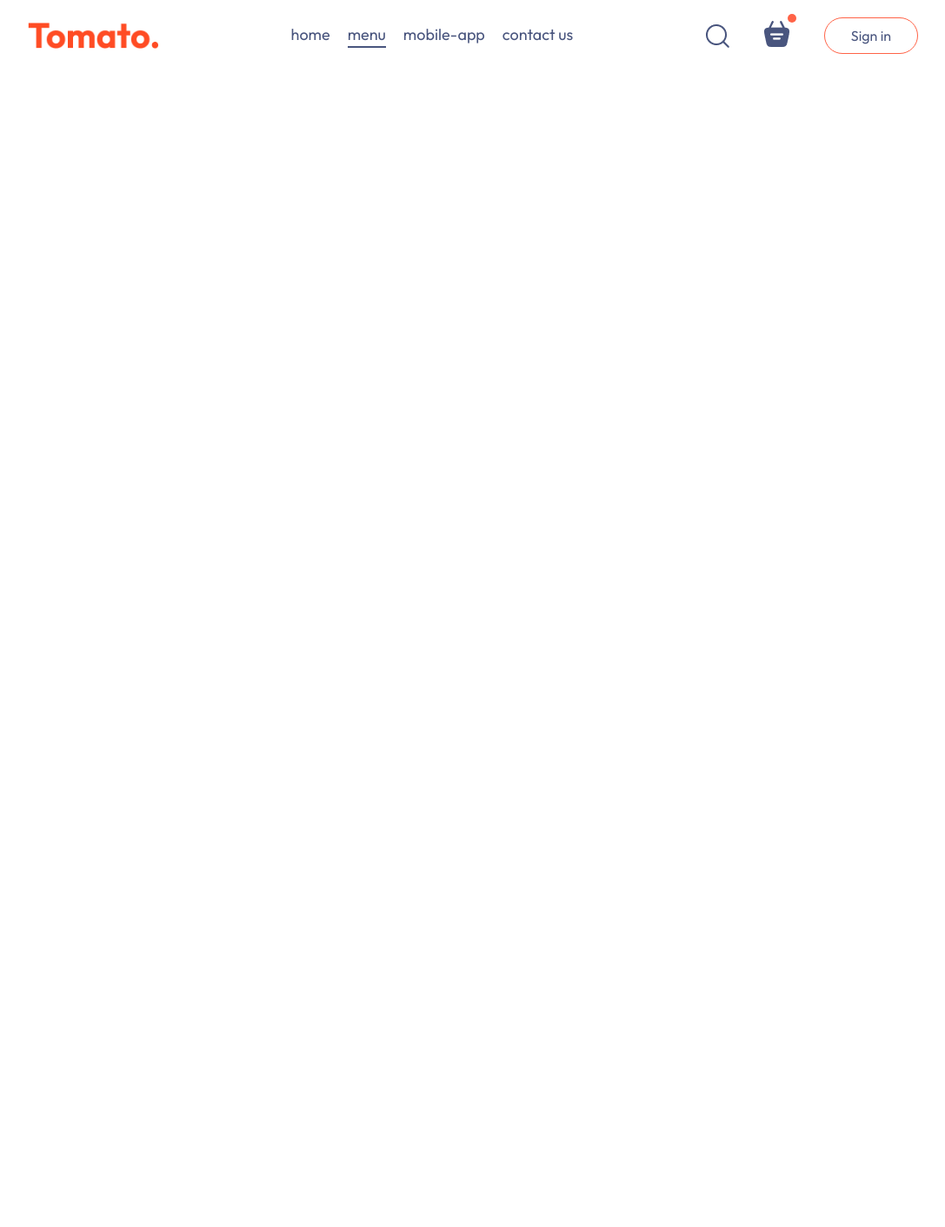
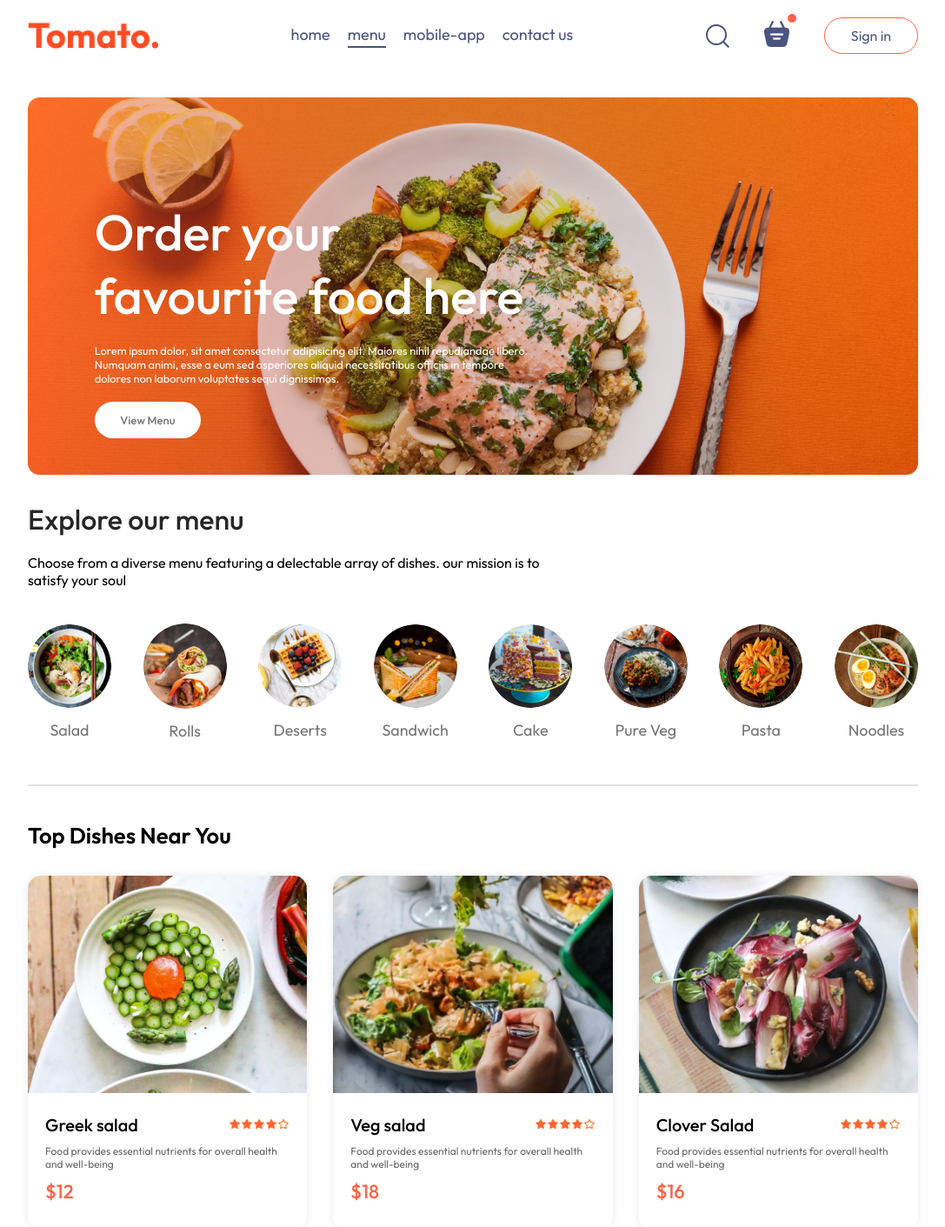
Before and after one commit to CMallesha/Food-Delivery-Application-Using-React-Js, a React (Vite) app: page / in a window 1280 px wide. Shown: the top 1411 px of the page at 87% size, without its empty margins (96-1183 px from the left). Before the commit the page ends 800 px from the top, so only its background shows below. Built offline with nearby package versions, Linux system fonts and the light colour scheme.

Commit message:
header exploremenu fooditemlist added

```diff
--- /dev/null
+++ b/src/Components/ExploreMenu/ExploreMenu.css
@@ -0,0 +1,48 @@
+.explore-menu{
+    display: flex;
+    flex-direction: column;
+    gap: 20px;
+}
+.explore-menu h1{
+    color: #262626;
+    font-weight: 500;
+}
+.explore-menu-text{
+    max-width: 60%;
+    columns: #808080;
+}
+.explore-menu-list{
+    display: flex;
+    justify-content: space-between;
+    align-items: center;
+    gap: 30px;
+    text-align: center;
+    margin: 20px 0px;
+    overflow-x: scroll;
+}
+.explore-menu-list::-webkit-scrollbar{
+   display: none;
+}
+.explore-menu-list-item img{
+    width: 7.5vw;
+    min-width: 80px;
+    cursor: pointer;
+    border-radius: 50%;
+    transition: 0.2s;
+}
+.explore-menu-list-item p{
+    margin-top: 10px;
+    color: #747474;
+    font-size: max(1.4vw,16px);
+    cursor: pointer;
+}
+.explore-menu hr{
+    margin: 10px 0px;
+    height: 2px;
+    background-color: #e2e2e2;
+    border: none;
+}
+.explore-menu-list-item .active{
+    border: 4px solid tomato;
+    padding: 2px;
+}
--- /dev/null
+++ b/src/Components/ExploreMenu/Exploremenu.jsx
@@ -0,0 +1,26 @@
+import React from 'react'
+import './ExploreMenu.css'
+import { menu_list } from '../../assets/assets'
+
+
+const Exploremenu = ({category,setCategory}) => {
+  return (
+    <div className='explore-menu' id='explore-menu'>
+      <h1>Explore our menu</h1>
+      <p className='explore-menu-text'>Choose from a diverse menu featuring a delectable array of dishes. our mission is to satisfy your soul</p>
+      <div className="explore-menu-list">
+        {menu_list.map((item,index)=>{
+            return(
+                <div onClick={()=>setCategory(prev=>prev===item.menu_name?"All":item.menu_name)} key={index} className="explore-menu-list-item">
+                  <img className={category===item.menu_name?"active":""} src={item.menu_image} alt=''></img>
+                  <p>{item.menu_name}</p>
+                </div>
+            )
+        })}
+      </div>
+      <hr></hr>
+    </div>
+  )
+}
+
+export default Exploremenu
--- /dev/null
+++ b/src/Components/FoodDisplay/FoodDisplay.css
@@ -0,0 +1,15 @@
+.food-display{
+    margin-top: 30px;
+}
+.food-display h2{
+    font-size: max(2vw,24px);
+    font-weight: 600;
+}
+.food-display-list{
+    display: grid;
+    grid-template-columns: repeat(auto-fill, minmax(240px,1fr));
+    margin-top: 30px;
+    gap: 30px;
+    row-gap: 50px;
+
+}
--- /dev/null
+++ b/src/Components/FoodDisplay/FoodDisplay.jsx
@@ -0,0 +1,22 @@
+import React, { useContext } from 'react'
+import './FoodDisplay.css'
+import { StoreContext } from '../../Context/StoreContext'
+import FoodItem from '../FoodItem/FoodItem'
+
+const FoodDisplay = ({category}) => {
+    const {food_list}=useContext(StoreContext)
+  return (
+    <div className='food-display' id='food-display'>
+      <h2>Top Dishes Near You</h2>
+      <div className="food-display-list">
+        {food_list.map((item,index)=>{
+
+            return <FoodItem key={index} id={item.id} name={item.name} description={item.description} price={item.price}  image={item.image}  />
+
+        })}
+      </div>
+    </div>
+  )
+}
+
+export default FoodDisplay
--- /dev/null
+++ b/src/Components/FoodItem/FoodItem.css
@@ -0,0 +1,39 @@
+.food-item{
+    width: 100%;
+    margin: auto;
+    border-radius: 15px;
+    box-shadow: 0px 0px 10px #00000015;
+    transition: 0.3s;
+    animation: fadeIn 1s;
+}
+.food-item-image{
+    width: 100%;
+    border-radius: 15px 15px 0px 0px;
+}
+.food-item-info{
+    padding: 20px;
+}
+.food-item-name-rating{
+    display: flex;
+    justify-content: space-between;
+    align-items: center;
+    margin-bottom: 10px;
+}
+.food-item-name-rating p{
+    font-size: 20px;
+    font-weight: 500;
+}
+.food-item-name-rating img{
+    width: 70px;
+}
+.food-item-desc{
+    color: #676767;
+    font-size: 12px;
+}
+.food-item-price{
+    color: tomato;
+    font-size: 22px;
+    font-weight: 500;
+    margin: 10px 0px;
+
+}
--- /dev/null
+++ b/src/Components/FoodItem/FoodItem.jsx
@@ -0,0 +1,25 @@
+import React from 'react'
+import './FoodItem.css'
+import { assets } from '../../assets/assets'
+
+
+const FoodItem = ({id,name,price,description,image}) => {
+  return (
+    <div className='food-item'>
+        <div className="food-item-img-container">
+            <img className='food-item-image' src={image} alt=''></img>
+        </div>
+        <div className="food-item-info">
+            <div className="food-item-name-rating">
+                <p>{name}</p>
+                <img src={assets.rating_starts} alt=''/>
+            </div>
+            <p className='food-item-desc'>{description}</p>
+            <p className="food-item-price">${price}</p>
+        </div>
+
+    </div>
+  )
+}
+
+export default FoodItem
--- /dev/null
+++ b/src/Components/Header/Header.css
@@ -0,0 +1,45 @@
+.header{
+    height: 34vw;
+    margin: 30px auto;
+    background: url('/header_img.png') no-repeat;
+    background-size: contain;
+    position: relative;
+}
+.header-contents{
+    position: absolute;
+    display: flex;
+    flex-direction: column;
+    align-items: start;
+    gap: 1.5vw;
+    max-width: 50%;
+    bottom: 10%;
+    left: 6vw;
+    animation: fadeIn 3s;
+}
+.header-contents h2{
+    font-weight: 500;
+    color: white;
+    font-size: max(4.5vw,22px);
+}
+.header-contents p{
+    color: white;
+    font-size: 1vw;
+}
+.header-contents button{
+    border: none;
+    color: #747474;
+    font-weight: 500;
+    padding: 1vw 2.3vw;
+    background-color: white;
+    font-size: max(1vw, 13px);
+    border-radius: 50px;
+}
+
+@keyframes fadeIn{
+    0%{
+        opacity: 0;
+    }
+    100%{
+        opacity: 1;
+    }
+}
--- /dev/null
+++ b/src/Components/Header/Header.jsx
@@ -0,0 +1,16 @@
+import React from 'react'
+import './Header.css'
+
+const Header = () => {
+  return (
+    <div className='header'>
+      <div className="header-contents">
+        <h2>Order your favourite food here</h2>
+        <p>Lorem ipsum dolor, sit amet consectetur adipisicing elit. Maiores nihil repudiandae libero. Numquam animi, esse a eum sed asperiores aliquid necessitatibus officiis in tempore dolores non laborum voluptates sequi dignissimos.</p>
+        <button>View Menu</button>
+      </div>
+    </div>
+  )
+}
+
+export default Header
--- /dev/null
+++ b/src/Context/StoreContext.jsx
@@ -0,0 +1,19 @@
+import { createContext } from "react";
+import { food_list } from "../assets/assets";
+export const StoreContext = createContext(null)
+
+const StoreContextProvider = (props) => {
+
+
+    const contextValue = {
+         food_list
+    }
+    return (
+        <StoreContext.Provider value={contextValue}>
+            {props.children}
+        </StoreContext.Provider>
+    )
+
+}
+
+export default StoreContextProvider;
--- a/src/Pages/Home/Home.jsx
+++ b/src/Pages/Home/Home.jsx
@@ -1,10 +1,17 @@
-import React from 'react'
+import React, { useState } from 'react'
 import './Home.css'
+import Header from '../../Components/Header/Header'
+import Exploremenu from '../../Components/ExploreMenu/Exploremenu'
+import FoodDisplay from '../../Components/FoodDisplay/FoodDisplay'
 
 const Home = () => {
+
+  const[category,setCategory]=useState("All");
   return (
     <div>
-
+      <Header/>
+      <Exploremenu category={category} setCategory={setCategory}/>
+      <FoodDisplay category={category}/>
     </div>
   )
 }
--- a/src/main.jsx
+++ b/src/main.jsx
@@ -4,10 +4,13 @@
 import App from './App.jsx'
 
 import { BrowserRouter } from 'react-router-dom'
+import StoreContextProvider from './Context/StoreContext.jsx'
 createRoot(document.getElementById('root')).render(
 
     <BrowserRouter>
+    <StoreContextProvider>
     <App />
+    </StoreContextProvider>
     </BrowserRouter>
 
 )
```
Also changed, not shown: public/header_img.png (added).
